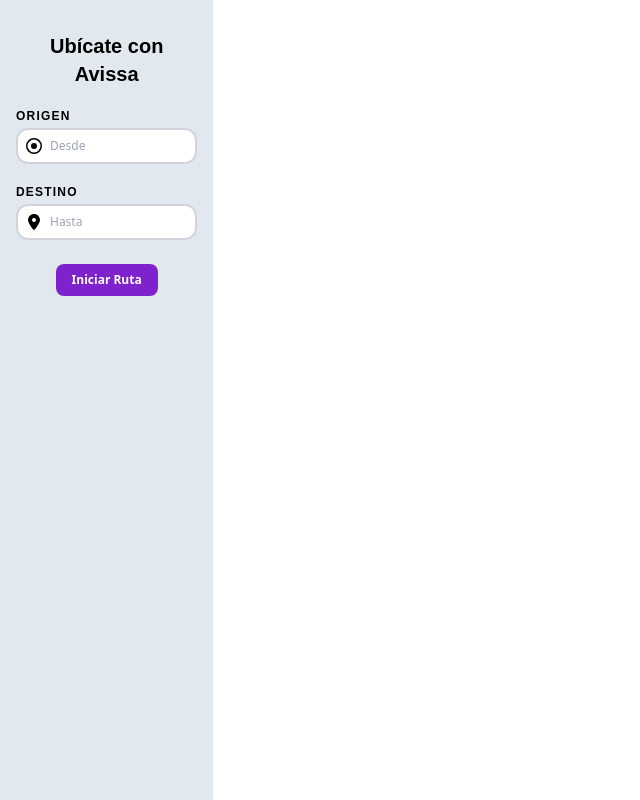
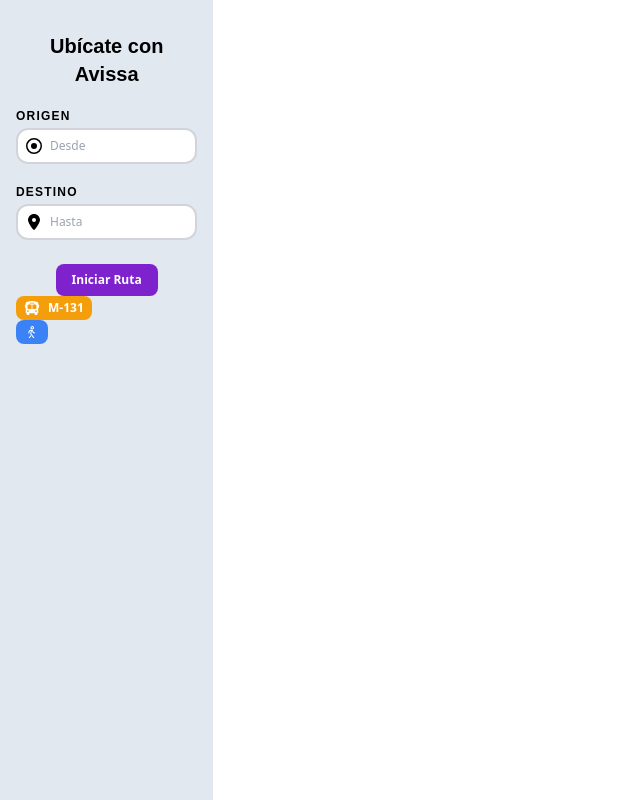
Before and after one commit to Avissa-dev/frontend, a React (Vite) app: page / in a window 1280 px wide. Shown: the whole page, without its empty margins (0-640 px from the left). Built offline with nearby package versions, Linux system fonts and the light colour scheme.

Commit message:
:sparkles: Feat: tag design

```diff
--- a/src/components/Sidebar.tsx
+++ b/src/components/Sidebar.tsx
@@ -1,6 +1,8 @@
-import { FaLocationDot, FaRegCircleDot } from 'react-icons/fa6'
+import { FaBus, FaLocationDot, FaRegCircleDot } from 'react-icons/fa6'
 import { Button } from './Button'
 import { Input } from './Input'
+import { Tag } from './Tag'
+import { LiaWalkingSolid } from 'react-icons/lia'
 
 export const Sidebar = () => {
   return (
@@ -19,6 +21,8 @@
       <div className="self-center mt-6">
         <Button />
       </div>
+      <Tag Icon={FaBus} Text={'M-131'} />
+      <Tag Color={'bg-blue-500'} Icon={LiaWalkingSolid} />
     </div>
   )
 }
--- /dev/null
+++ b/src/components/Tag.tsx
@@ -0,0 +1,20 @@
+export const Tag = ({
+  Icon,
+  Text,
+  Color
+}: {
+  Icon: React.ComponentType<React.SVGProps<SVGSVGElement>>
+  Text?: string
+  Color?: string
+}) => {
+  const color = Color === undefined ? 'bg-amber-500' : Color
+
+  return (
+    <div className={`${color} rounded-lg w-fit py-1 px-2 flex`}>
+      {Icon && <Icon className="text-white" />}
+      {Text === undefined ? null : (
+        <p className="text-xs text-white font-bold pl-2">{Text}</p>
+      )}
+    </div>
+  )
+}
```
